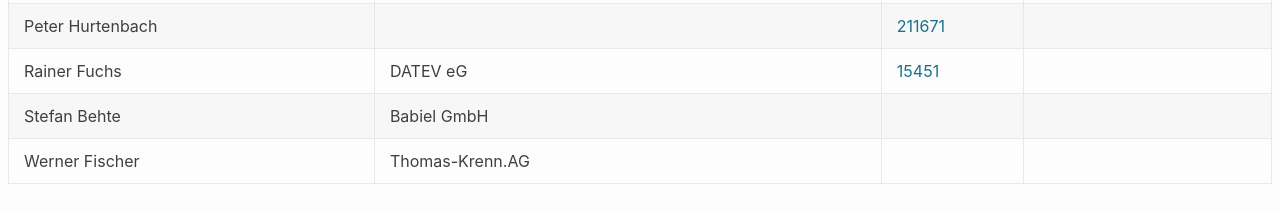
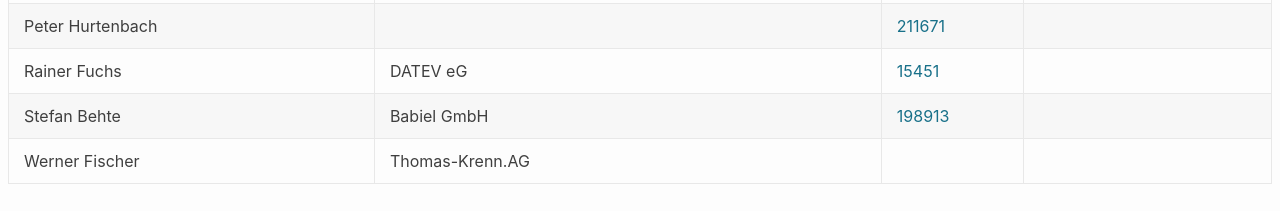
Before and after one commit to denog/pretix-attendeelist, a Jekyll site: the page built from denog16/index.markdown, in a window 1280 px wide and 900 px high, scrolled down 11423 px. Shown: the part 686-897 px from the top of the window. Built offline with Jekyll 4.4.1, drawn with Linux system fonts in a browser that asks for light colours.

Commit message:
Latest data: Tue Sep 10 12:38:22 UTC 2024

```diff
--- a/_data/attendees_denog16_online.json
+++ b/_data/attendees_denog16_online.json
@@ -141,7 +141,7 @@
     "name": "Stefan Behte",
     "company": "Babiel GmbH",
     "irc": null,
-    "asn": null
+    "asn": "198913"
   },
   {
     "name": "Werner Fischer",
```
